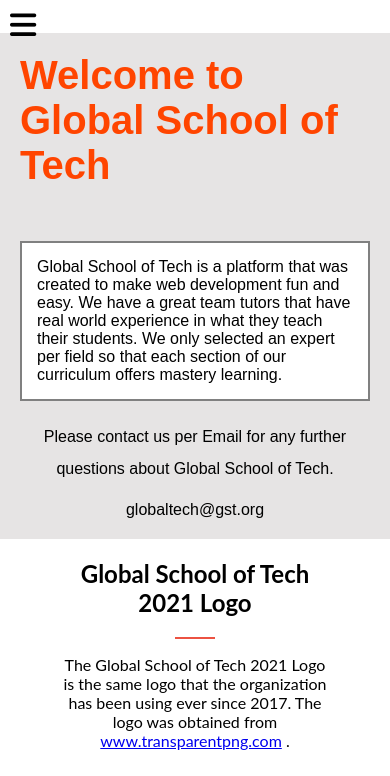
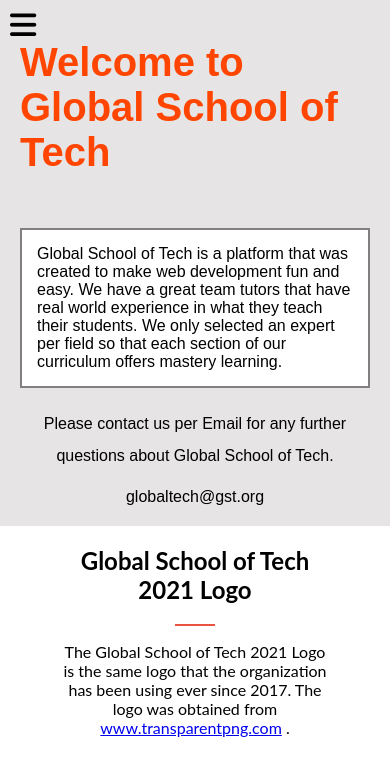
Before and after one commit to AdornChoga/Web-Development-Course, a website: page about.html in a window 390 px wide. Shown: the top 776 px of the page. Drawn offline with Linux system fonts and the light colour scheme; a web font is replaced by a local one.

Commit message:
Add margin-top to about page and increased  padding top

```diff
--- a/assets/stylesheets/mobile.css
+++ b/assets/stylesheets/mobile.css
@@ -305,13 +305,15 @@
 
 .description {
   background-color: #e6e4e4;
+
 }
 
 .description h1 {
   color: orangered;
   font-size: 40px;
   font-family: sans-serif;
-  padding: 20px;
+  padding: 40px 20px 20px 20px;
+  margin-top: 0;
 }
 
 .description > p {
```
